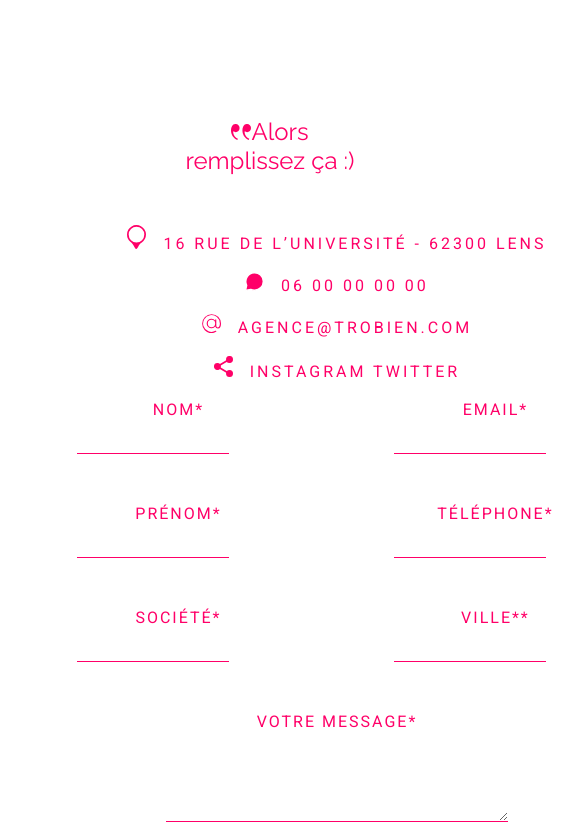
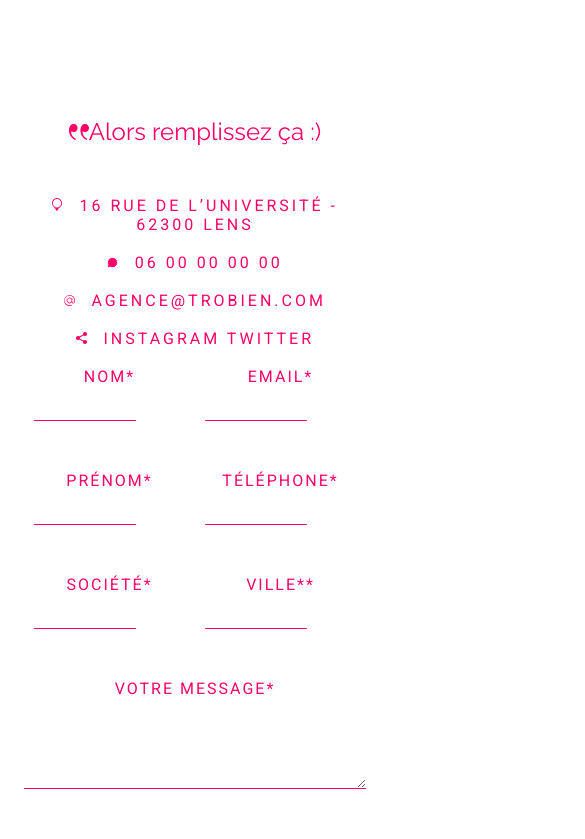
Before and after one commit to Neliiad/trobien, a website: page index.html in a window 390 px wide. Shown: the part 2985-3824 px from the top of the page, 585 px wide, since content can reach past the window. Drawn offline with Linux system fonts and the light colour scheme.

Commit message:
first commit

```diff
--- a/assets/scss/element/contact.scss
+++ b/assets/scss/element/contact.scss
@@ -33,7 +33,7 @@
         }
 
         @media (max-width: 480px){
-          text-align: center;
+          margin-left: 0;
 
           h1{
             font-size: 1.5rem;
@@ -124,7 +124,7 @@
           border-left:none;
           border-right:none;
           margin-bottom: 50px;
-          padding-right: 50px;
+          padding-right: 0px;
           width: 100px;
           padding-top: 15px;
           outline-style: none;
@@ -201,9 +201,9 @@
           }
 
           @media (max-width: 480px){
-            textarea{
+
               margin-left: 25%;
-          }
+
         }
     }
 
```
Also changed, not shown: assets/css/styles.css, 1 other file.
